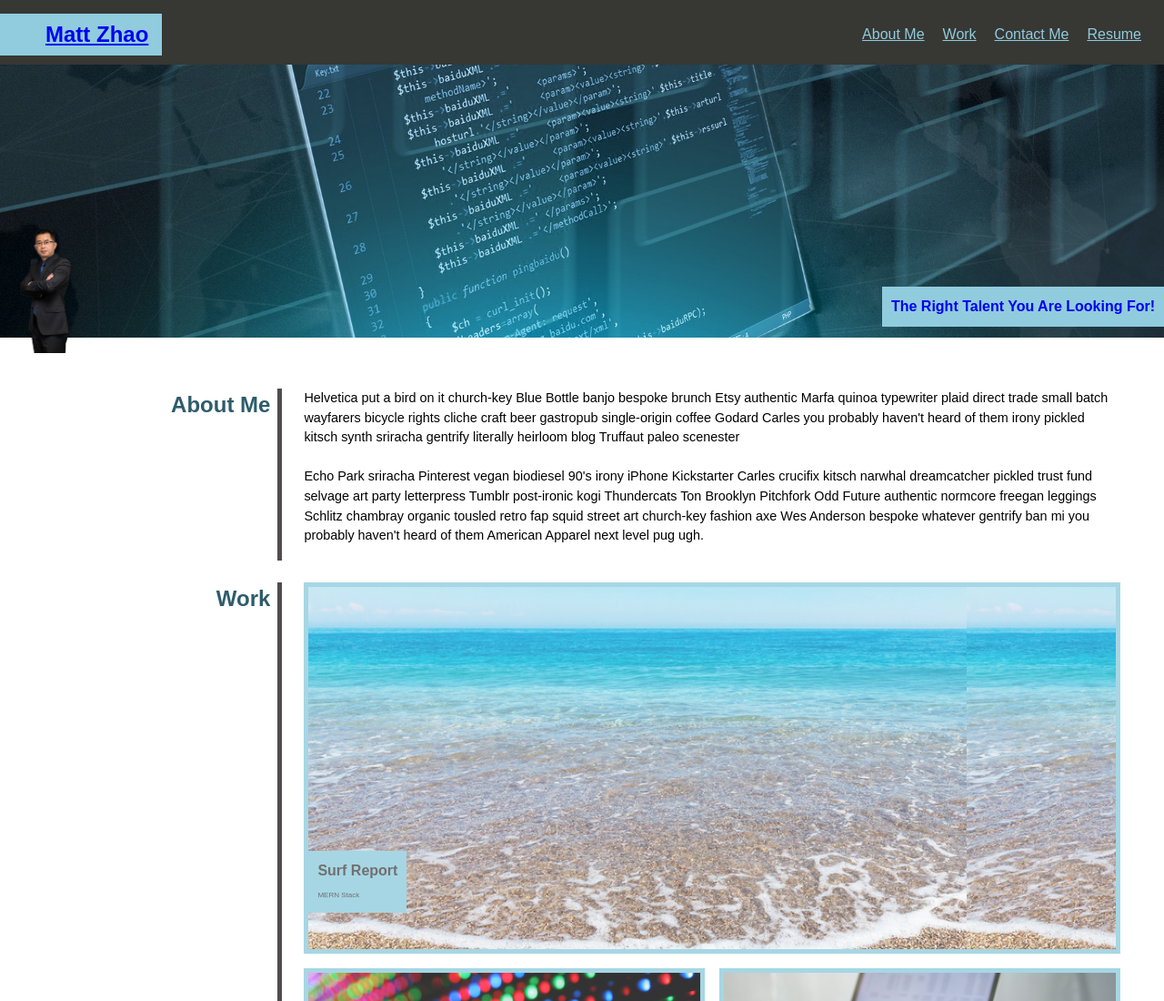
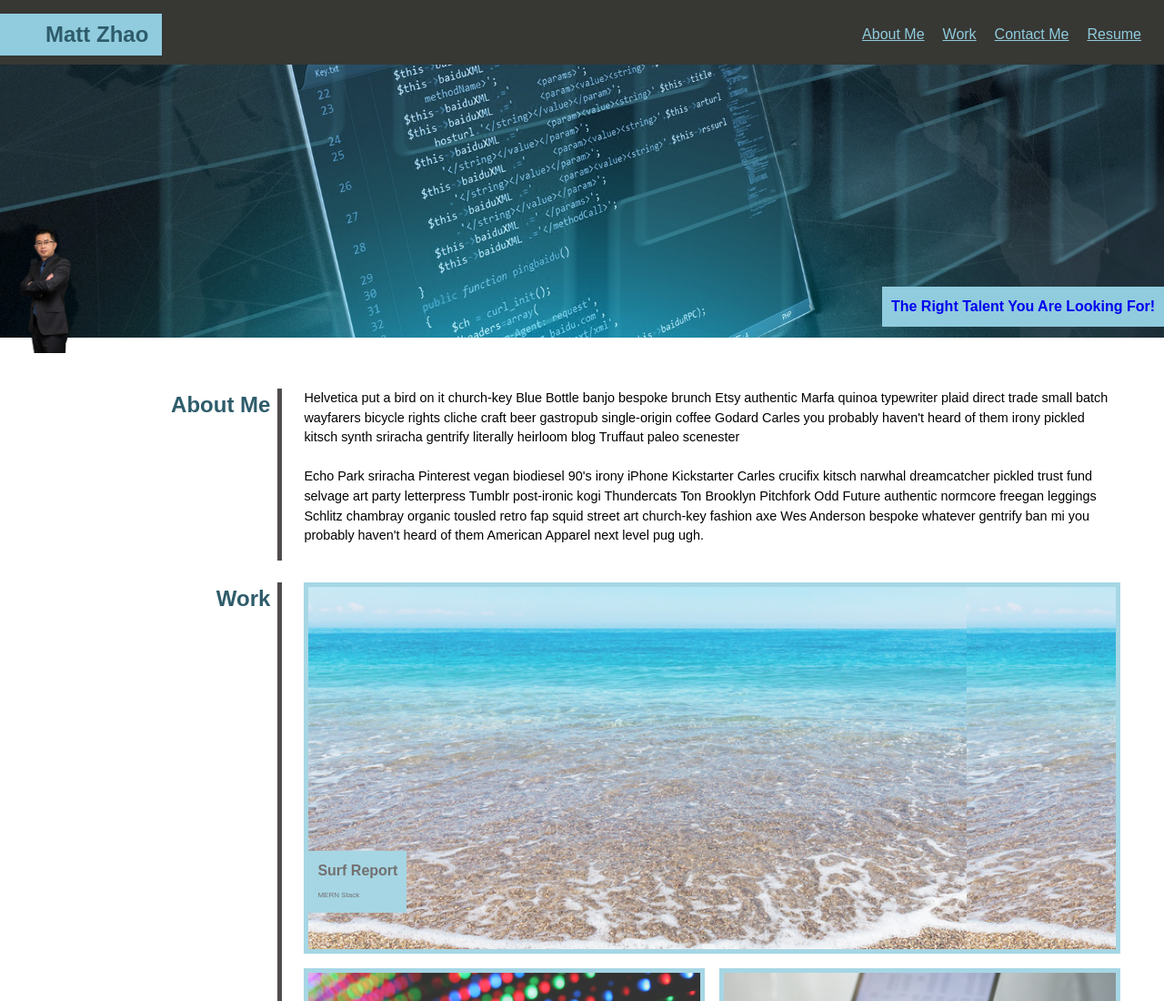
Before and after one commit to unbmattzhao/Personal_Profile_Demo, a plain HTML site: page index.html in a window 1280 px wide. Shown: the top 1100 px of the page at 91% size. Drawn offline with Linux system fonts and the light colour scheme.

Commit message:
Update style.css

```diff
--- a/CSS/style.css
+++ b/CSS/style.css
@@ -19,7 +19,11 @@
     max-width: max-content;
     padding: 5px 15px 5px 50px;
     font-weight: 900;
+}
+
+.header h1 a{
     text-decoration: none;
+    color: var(--header_2grey);
 }
 
 .navlist {
```
